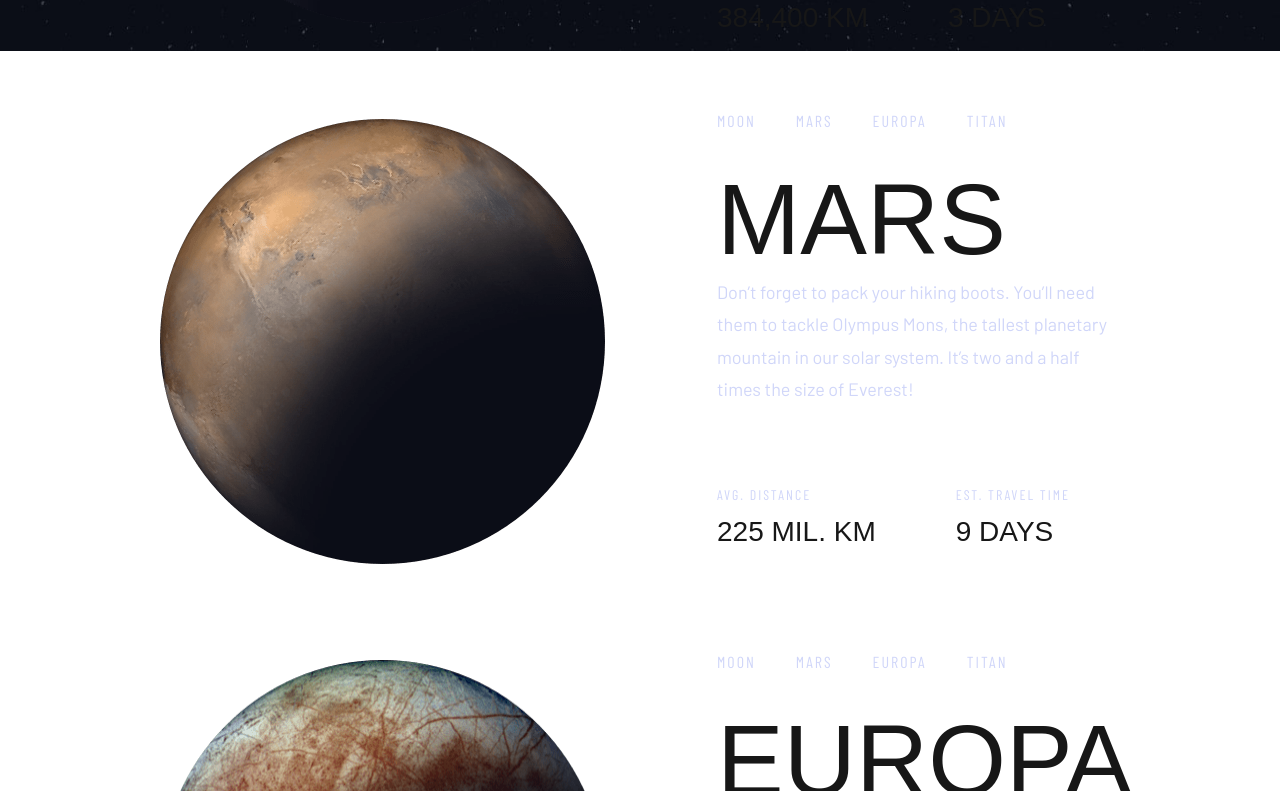
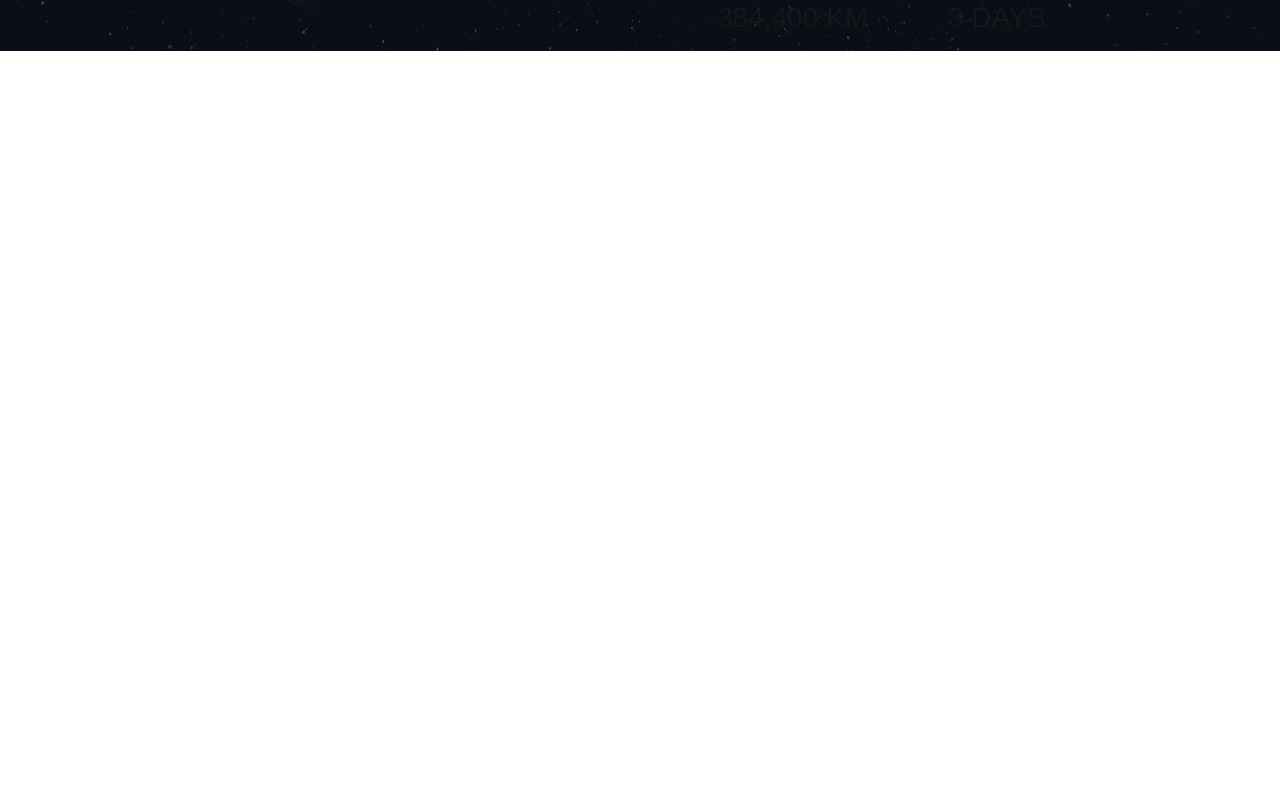
Before and after one commit to muhkyle17/birthday-reminder, a Next.js app: page /destination in a window 1280 px wide. Shown: the part 749-1540 px from the top of the page. After the commit the page ends 800 px from the top, so only its background shows below. Built offline with nearby package versions, Linux system fonts and the light colour scheme; a web font is replaced by a local one.

Commit message:
Add logic for mini tab changing

```diff
--- a/src/app/destination/page.js
+++ b/src/app/destination/page.js
@@ -48,43 +48,46 @@ const tabs = [
 ]
 
 const HoverMiniTab = () => {
-  const [activeTab, setActiveTab] = useState(null)
+  const [activeTab, setActiveTab] = useState(1)
+  console.log(activeTab, 'activeTab')
 
+  const tabContent = tabs.find(tab => tab.id === activeTab)
   return (
+    <div className='flex flex-row gap-28'>
+      {activeTab && (
         <>
-      {tabs.map(tab => {
-        return (
-          <div key={tab.id} className='flex flex-row gap-28'>
-            <Image src={tab.image} />
+          <Image src={tabContent?.image} />
           <div className='flex flex-col'>
             <div className='flex flex-row gap-10 typography-preset-eight text-secondary uppercase'>
-                <div>Moon</div>
-                <div>Mars</div>
-                <div>Europa</div>
-                <div>Titan</div>
+              {tabs.map(tab => (
+                <p
+                  className={`cursor-pointer ${activeTab === tabContent.id ? '' : ''}`}
+                  onMouseEnter={() => setActiveTab(tab.id)}>
+                  {tab.label}
+                </p>
+              ))}
             </div>
 
-              <h1 className='typography-preset-two uppercase mt-10'>{tab.label}</h1>
+            <h1 className='typography-preset-two uppercase mt-10'>{tabContent.label}</h1>
 
-              <p className='typography-preset-nine text-secondary'>{tab.description}</p>
+            <p className='typography-preset-nine text-secondary'>{tabContent.description}</p>
 
             <div className='mt-10 bg-[#ffffff8a] h-[0.5px]' />
 
             <div className='mt-12 uppercase flex flex-row gap-20'>
               <div className='flex flex-col gap-8'>
                 <p className='typography-preset-seven text-secondary'>Avg. Distance</p>
-                  <p className='typography-preset-six'>{tab.avgDistance} km</p>
+                <p className='typography-preset-six'>{tabContent.avgDistance} km</p>
               </div>
               <div className='flex flex-col gap-8'>
                 <p className='typography-preset-seven text-secondary'>Est. Travel Time</p>
-                  <p className='typography-preset-six'>{tab.estTravelTime} days</p>
+                <p className='typography-preset-six'>{tabContent.estTravelTime} days</p>
               </div>
             </div>
           </div>
+        </>
+      )}
     </div>
-        )
-      })}
-    </>
   )
 }
 
```
Lines whose indentation alone changed are shown as unchanged.
